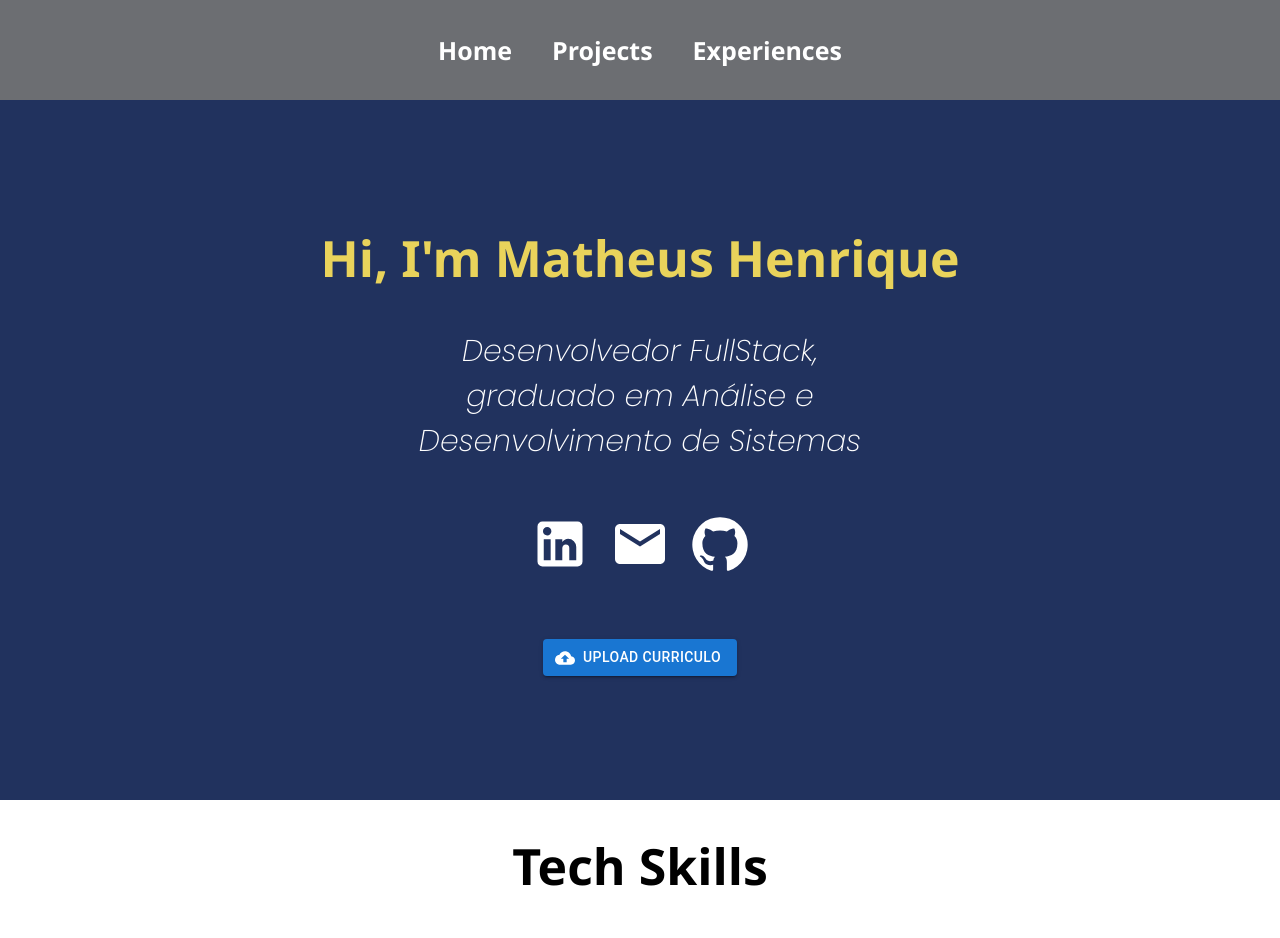
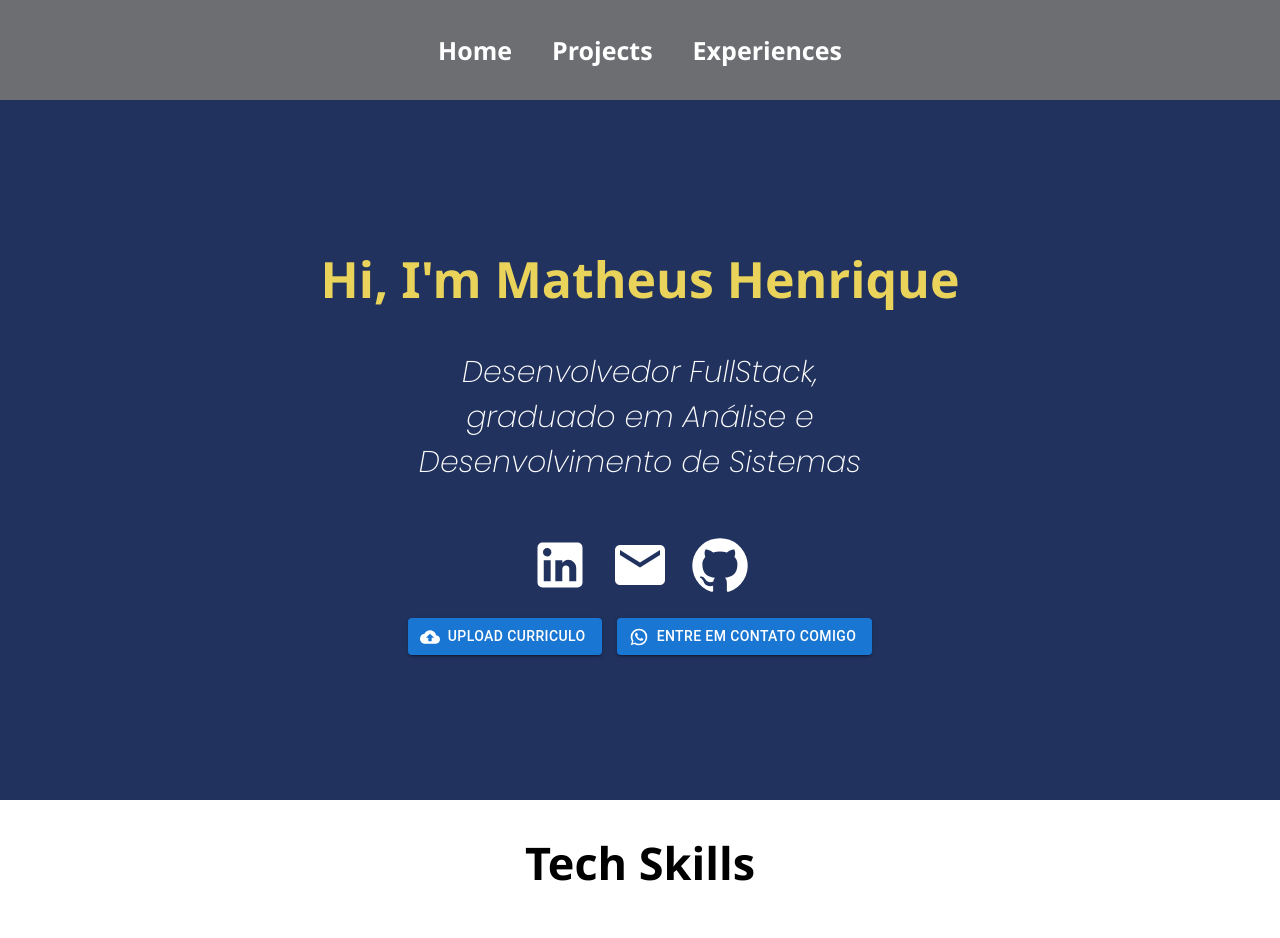
Before and after one commit to matheushenriquecsb/portfolio, a React (Vite) app: page / in a window 1280 px wide. Shown: the top 938 px of the page. Built offline with nearby package versions, Linux system fonts and the light colour scheme.

Commit message:
feat: button link whatsapp

```diff
--- a/src/components/Footer/Footer.tsx
+++ b/src/components/Footer/Footer.tsx
@@ -20,7 +20,7 @@ function Footer() {
           <GithubIcon />
         </a>
       </div>
-      <p className="copyright">Copyright &#169; 2023. All Rights Reserved</p>
+      <p className="copyright">Copyright &#169; 2024. All Rights Reserved</p>
     </div>
   );
 }
--- a/src/components/Info/Info.tsx
+++ b/src/components/Info/Info.tsx
@@ -5,6 +5,7 @@ import GithubIcon from "@mui/icons-material/GitHub";
 import LinkedInIcon from "@mui/icons-material/LinkedIn";
 
 import CloudUploadIcon from "@mui/icons-material/CloudUpload";
+import PhoneIcon from "@mui/icons-material/WhatsApp";
 import Button from "@mui/material/Button";
 
 import { Link } from "react-router-dom";
@@ -34,14 +35,28 @@ function Info() {
             <GithubIcon />
           </a>
         </div>
-        <div className="button-curriculo">
+        <div>
           <Link to={"src/assets/Curriculo.pdf"} target="_blank" download>
             <Button
+              className="link-curriculo "
               component="label"
               variant="contained"
               startIcon={<CloudUploadIcon />}
             >
               Upload Curriculo
+            </Button>
+          </Link>
+          <Link
+            to={"https://api.whatsapp.com/send?phone=5571991910098"}
+            target="_blank"
+            className="link-whatsapp"
+          >
+            <Button
+              component="label"
+              variant="contained"
+              startIcon={<PhoneIcon />}
+            >
+              Entre em contato comigo
             </Button>
           </Link>
         </div>
--- a/src/components/Info/info.css
+++ b/src/components/Info/info.css
@@ -56,7 +56,7 @@ section {
 
 .title {
   font-family: "Segoe UI", Tahoma, Geneva, Verdana, sans-serif;
-  font-size: 50px;
+  font-size: 45px;
   text-align: center;
 }
 
@@ -72,8 +72,14 @@ section {
   margin-top: 2rem;
 }
 
-.button-curriculo {
+.link-curriculo {
   margin-top: 42px;
+  size: 50px;
+}
+
+.link-whatsapp {
+  margin-top: 42px;
+  margin-left: 15px;
   size: 50px;
 }
 
```
